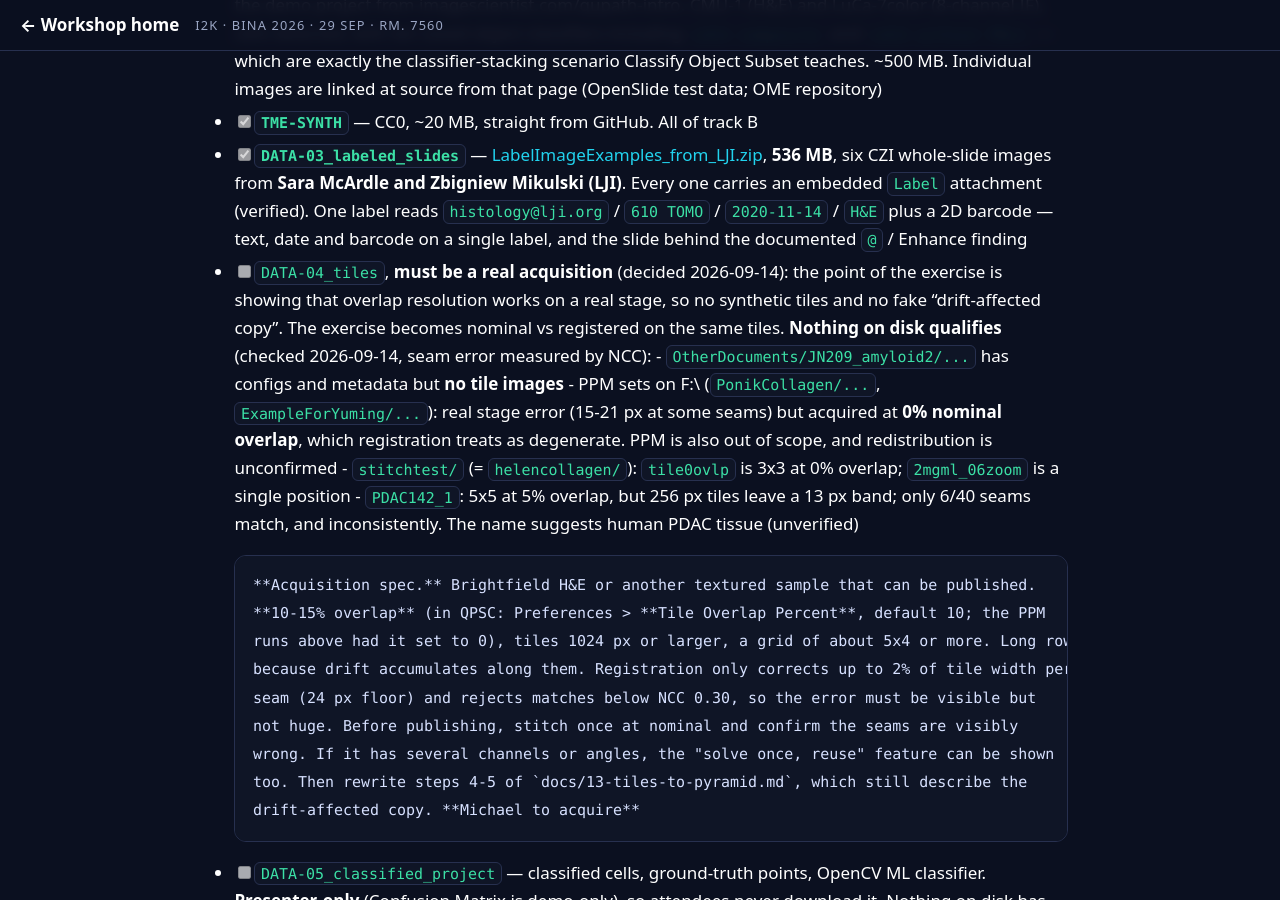
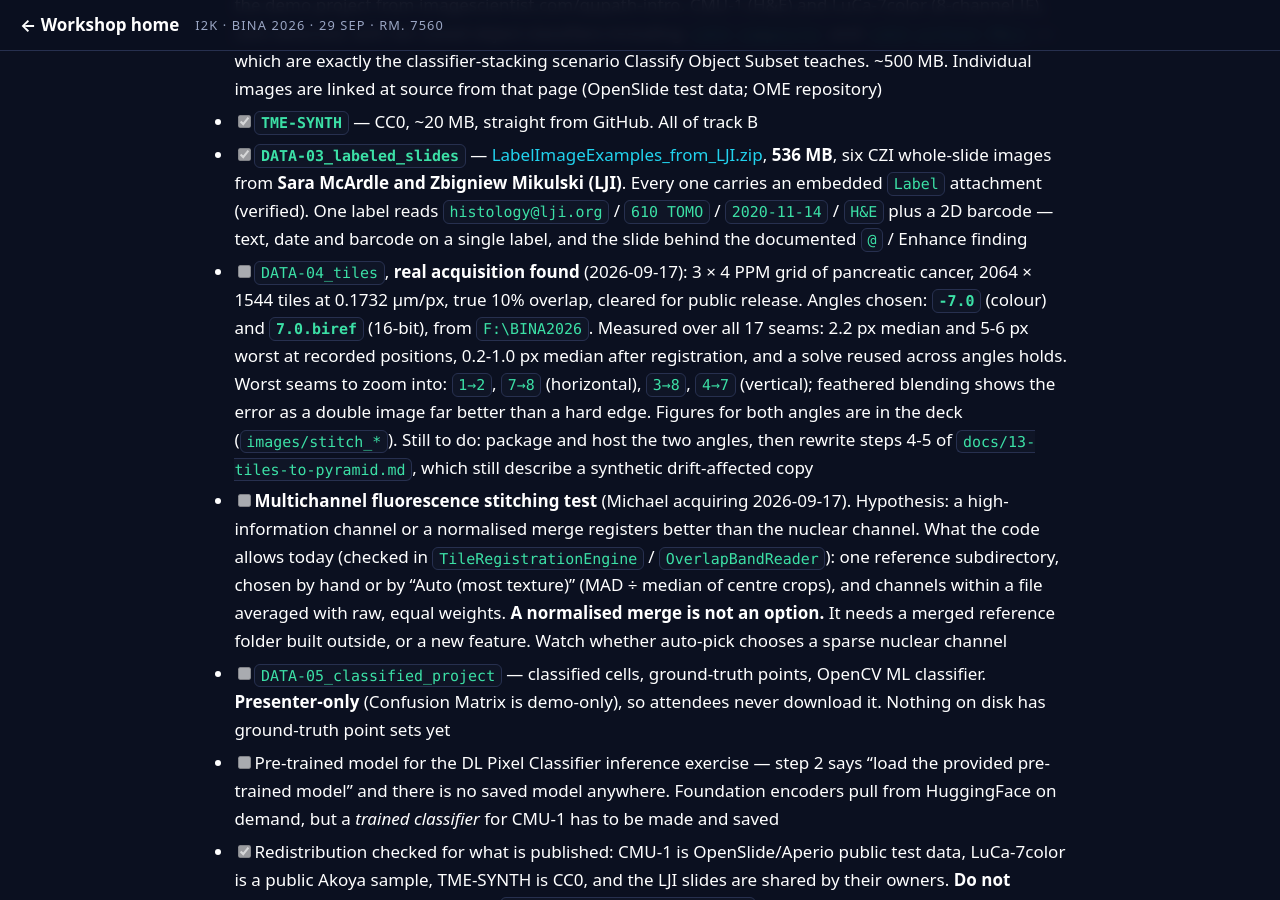
Before and after one commit to MichaelSNelson/BINA-I2K-2026-QuPath-Extensions, a Jekyll site: the page built from TODO.md, in a window 1280 px wide and 900 px high, scrolled down 1384 px. Built offline with Jekyll 4.4.1, drawn with Linux system fonts in a browser that asks for light colours; our own code applies the rules of GitHub Pages for plain Markdown files; some of the changed text lies outside the part shown.

Commit message:
Deck: two Tiles to Pyramid stitching figures from real PPM tiles
Adds a before/after pair of slides at the end of "At scale": two real
tiles as acquired with the shared overlap strip shaded, then stitched at
the registered position with a 100 um scale bar. The first uses the -7
degree colour image; the second shows the same tiles as birefringence,
stitched with positions measured once and reused, and makes the point
that registration belongs on the image carrying the most information.

TODO records the chosen DATA-04 angles, the seam measurements behind
them, and what the extension currently allows for a multichannel
registration reference.

Claude-Session: https://claude.ai/code/session_01KwiACUr5MacuDvqp74c96o

```diff
--- a/TODO.md
+++ b/TODO.md
@@ -51,28 +51,22 @@ the maintainer section of the [README](README.md).
       embedded `Label` attachment (verified). One label reads `histology@lji.org` / `610 TOMO` /
       `2020-11-14` / `H&E` plus a 2D barcode — text, date and barcode on a single label, and the
       slide behind the documented `@` / Enhance finding
-- [ ] `DATA-04_tiles`, **must be a real acquisition** (decided 2026-09-14): the point of the
-      exercise is showing that overlap resolution works on a real stage, so no synthetic tiles
-      and no fake "drift-affected copy". The exercise becomes nominal vs registered on the same
-      tiles. **Nothing on disk qualifies** (checked 2026-09-14, seam error measured by NCC):
-      - `OtherDocuments/JN209_amyloid2/...` has configs and metadata but **no tile images**
-      - PPM sets on F:\ (`PonikCollagen/...`, `ExampleForYuming/...`): real stage error
-        (15-21 px at some seams) but acquired at **0% nominal overlap**, which registration
-        treats as degenerate. PPM is also out of scope, and redistribution is unconfirmed
-      - `stitchtest/` (= `helencollagen/`): `tile0ovlp` is 3x3 at 0% overlap; `2mgml_06zoom`
-        is a single position
-      - `PDAC142_1`: 5x5 at 5% overlap, but 256 px tiles leave a 13 px band; only 6/40 seams
-        match, and inconsistently. The name suggests human PDAC tissue (unverified)
-
-      **Acquisition spec.** Brightfield H&E or another textured sample that can be published.
-      **10-15% overlap** (in QPSC: Preferences > **Tile Overlap Percent**, default 10; the PPM
-      runs above had it set to 0), tiles 1024 px or larger, a grid of about 5x4 or more. Long rows help,
-      because drift accumulates along them. Registration only corrects up to 2% of tile width per
-      seam (24 px floor) and rejects matches below NCC 0.30, so the error must be visible but
-      not huge. Before publishing, stitch once at nominal and confirm the seams are visibly
-      wrong. If it has several channels or angles, the "solve once, reuse" feature can be shown
-      too. Then rewrite steps 4-5 of `docs/13-tiles-to-pyramid.md`, which still describe the
-      drift-affected copy. **Michael to acquire**
+- [ ] `DATA-04_tiles`, **real acquisition found** (2026-09-17): 3 × 4 PPM grid of pancreatic cancer,
+      2064 × 1544 tiles at 0.1732 µm/px, true 10% overlap, cleared for public release. Angles
+      chosen: **`-7.0`** (colour) and **`7.0.biref`** (16-bit), from `F:\BINA2026`. Measured over
+      all 17 seams: 2.2 px median and 5-6 px worst at recorded positions, 0.2-1.0 px median after
+      registration, and a solve reused across angles holds. Worst seams to zoom into: `1→2`, `7→8`
+      (horizontal), `3→8`, `4→7` (vertical); feathered blending shows the error as a double image
+      far better than a hard edge. Figures for both angles are in the deck (`images/stitch_*`).
+      Still to do: package and host the two angles, then rewrite steps 4-5 of
+      `docs/13-tiles-to-pyramid.md`, which still describe a synthetic drift-affected copy
+- [ ] **Multichannel fluorescence stitching test** (Michael acquiring 2026-09-17). Hypothesis: a
+      high-information channel or a normalised merge registers better than the nuclear channel.
+      What the code allows today (checked in `TileRegistrationEngine` / `OverlapBandReader`): one
+      reference subdirectory, chosen by hand or by "Auto (most texture)" (MAD ÷ median of centre
+      crops), and channels within a file averaged with raw, equal weights. **A normalised merge
+      is not an option.** It needs a merged reference folder built outside, or a new feature.
+      Watch whether auto-pick chooses a sparse nuclear channel
 - [ ] `DATA-05_classified_project` — classified cells, ground-truth points, OpenCV ML classifier.
       **Presenter-only** (Confusion Matrix is demo-only), so attendees never download it. Nothing
       on disk has ground-truth point sets yet
```
Also changed, not shown: other parts of TODO.md (+1 -1 lines), SLIDE_OUTLINE.md (+6 -0 lines), build_deck.js (+34 -0 lines), images/stitch_biref_stitched.jpg (added), images/stitch_biref_unstitched.jpg (added), images/stitch_ppm_stitched.jpg (added), images/stitch_ppm_unstitched.jpg (added), 1 other file.
